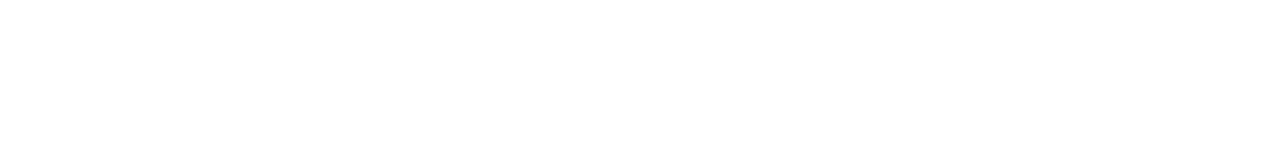
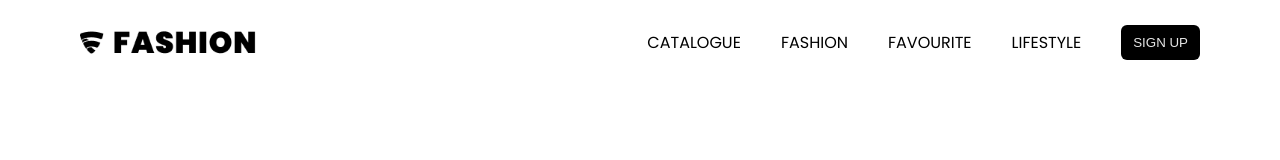
Before and after one commit to superunicorns/cloth-landing, a plain HTML site: page index.html in a window 1280 px wide. Drawn offline with Linux system fonts and the light colour scheme.

Commit message:
Add navbar

```diff
--- a/index.html
+++ b/index.html
@@ -7,6 +7,26 @@
   <link rel="stylesheet" href="style.css">
 </head>
 <body>
-
+  <nav class="navbar">
+    <div class="logo-box">
+      <img src="./images/logo.png" alt="logo" />
+    </div>
+    <div class="navbar__menu">
+      <svg xmlns="http://www.w3.org/2000/svg" fill="none" viewBox="0 0 24 24" stroke-width="1.5" stroke="#000" class="size-6">
+        <path stroke-linecap="round" stroke-linejoin="round" d="M3.75 6.75h16.5M3.75 12h16.5m-16.5 5.25h16.5" />
+      </svg>
+    </div>
+    <ul class="navbar__nav">
+      <li class="navbar__item">Catalogue</li>
+      <li class="navbar__item">Fashion</li>
+      <li class="navbar__item">Favourite</li>
+      <li class="navbar__item">Lifestyle</li>
+      <li class="navbar__item">
+        <button>
+          Sign Up
+        </button>
+      </li>
+    </ul>
+  </nav>
 </body>
 </html>
--- a/style.css
+++ b/style.css
@@ -0,0 +1,82 @@
+@import url('https://fonts.googleapis.com/css2?family=Poppins:ital,wght@0,100;0,200;0,300;0,400;0,500;0,600;0,700;0,800;0,900;1,100;1,200;1,300;1,400;1,500;1,600;1,700;1,800;1,900&display=swap');
+
+*,
+*:before,
+*:after {
+  margin: 0;
+  padding: 0;
+  box-sizing: border-box;
+}
+
+body {
+  background: #fff;
+  font-family: "Poppins", sans-serif;
+}
+
+.navbar {
+  padding: 15px;
+  display: flex;
+  justify-content: space-between;
+}
+
+.navbar__menu {
+  display: block;
+  width: 40px;
+  height: 40px;
+}
+
+.logo-box {
+  width: 177px;
+  height: 45px;
+}
+
+.logo-box img {
+  width: 100%;
+  height: 100%;
+  object-fit: cover;
+}
+
+.navbar__nav {
+  display: none;
+}
+
+
+@media (min-width: 760px) {
+  .navbar {
+    padding: 20px 40px;
+    max-width: 1200px;
+    margin: 0 auto;
+  }
+
+  .navbar__menu {
+    display: none;
+  }
+
+  .navbar__nav {
+    display: flex;
+    align-items: center;
+    gap: 20px;
+    list-style-type: none;
+    padding: 0;
+    margin: 0;
+  }
+
+  .navbar__item {
+    text-transform: uppercase;
+  }
+
+  .navbar__item button {
+    text-transform: uppercase;
+    padding: 10px 12px;
+    border: none;
+    background: #000;
+    color: rgba(255, 255, 255, 0.9);
+    border-radius: 6px;
+  }
+}
+
+@media (min-width: 920px) {
+  .navbar__nav {
+    gap: 40px;
+  }
+}
```
